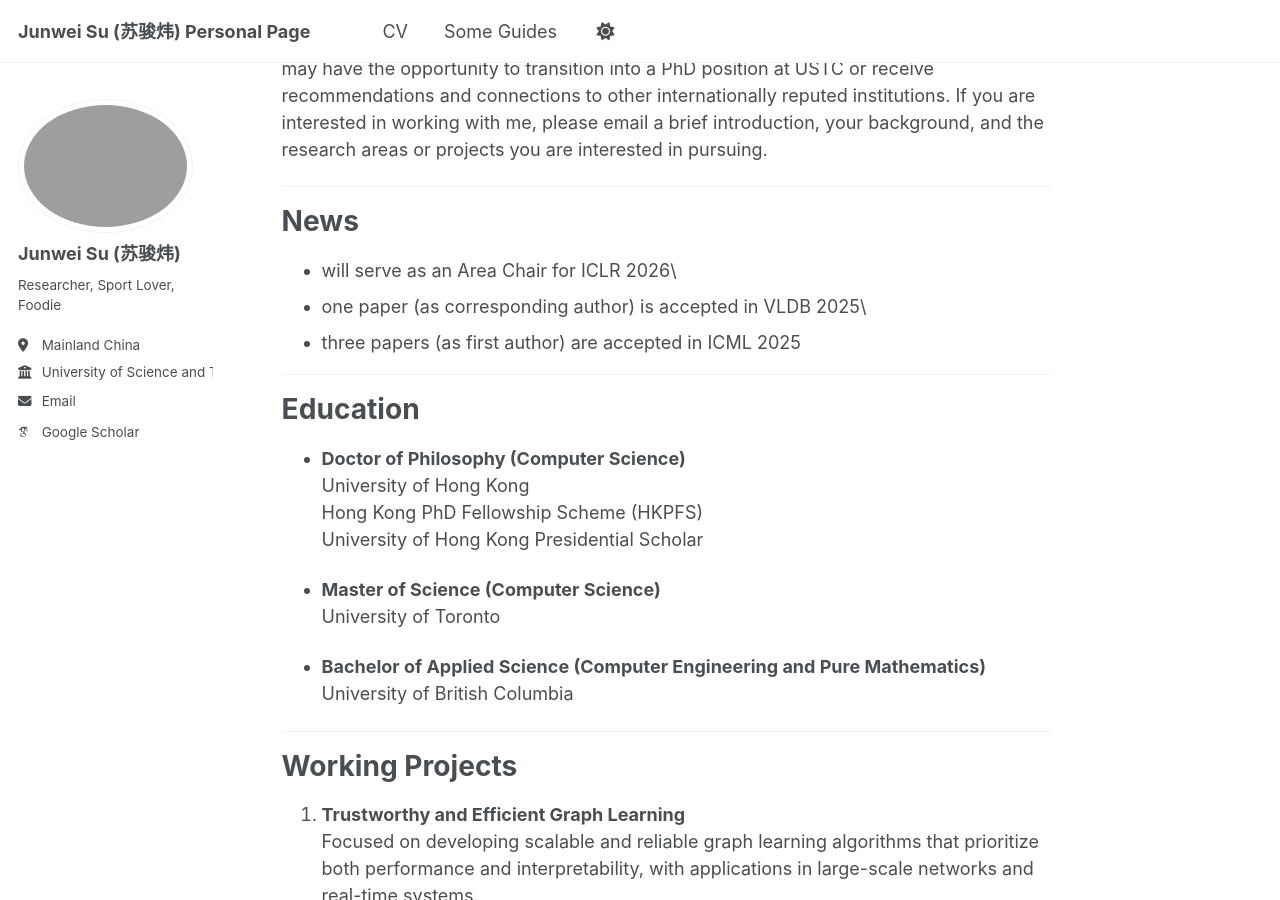
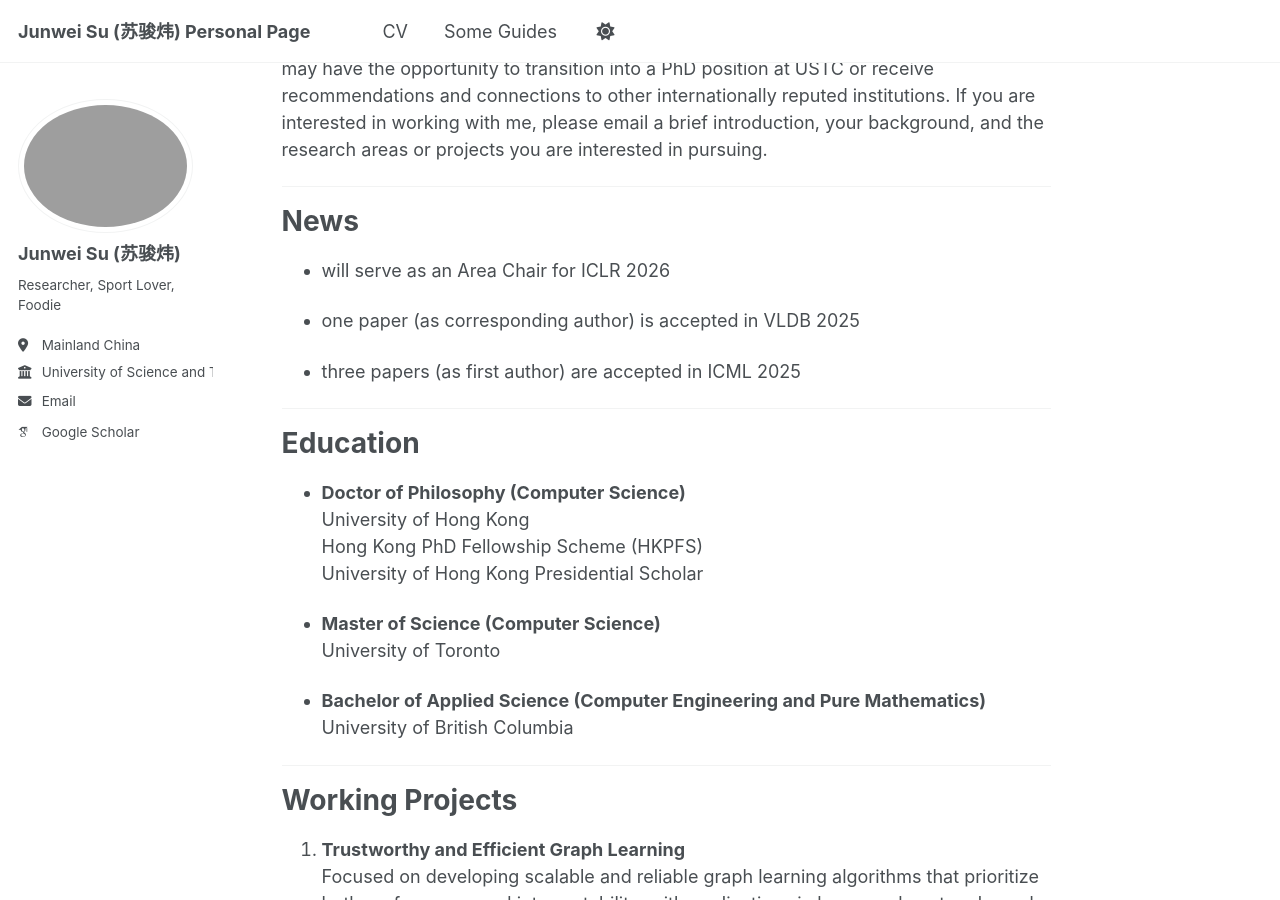
Before and after one commit to jwsu825/jwsu825.github.io, a Jekyll site: the page built from _pages/about.md, in a window 1280 px wide and 900 px high, scrolled down 542 px. Built offline with Jekyll 4.4.1, drawn with Linux system fonts in a browser that asks for light colours; some web fonts are replaced; a script that is not in the unit is left out.

Commit message:
change format

```diff
--- a/_pages/about.md
+++ b/_pages/about.md
@@ -15,8 +15,10 @@ I will be joining the University of Science and Technology of China (USTC) as an
 
 News
 ======
-- will serve as an Area Chair for ICLR 2026\\
-- one paper (as corresponding author) is accepted in VLDB 2025\\
+- will serve as an Area Chair for ICLR 2026
+
+- one paper (as corresponding author) is accepted in VLDB 2025
+
 - three papers (as first author) are accepted in ICML 2025
 
 ------
```
